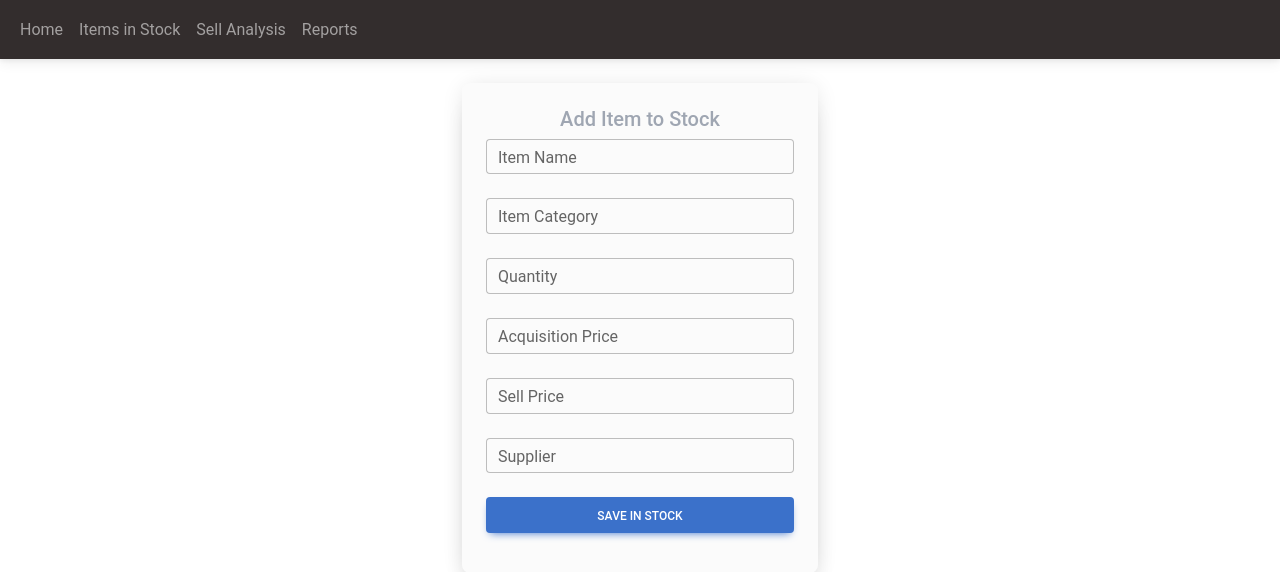
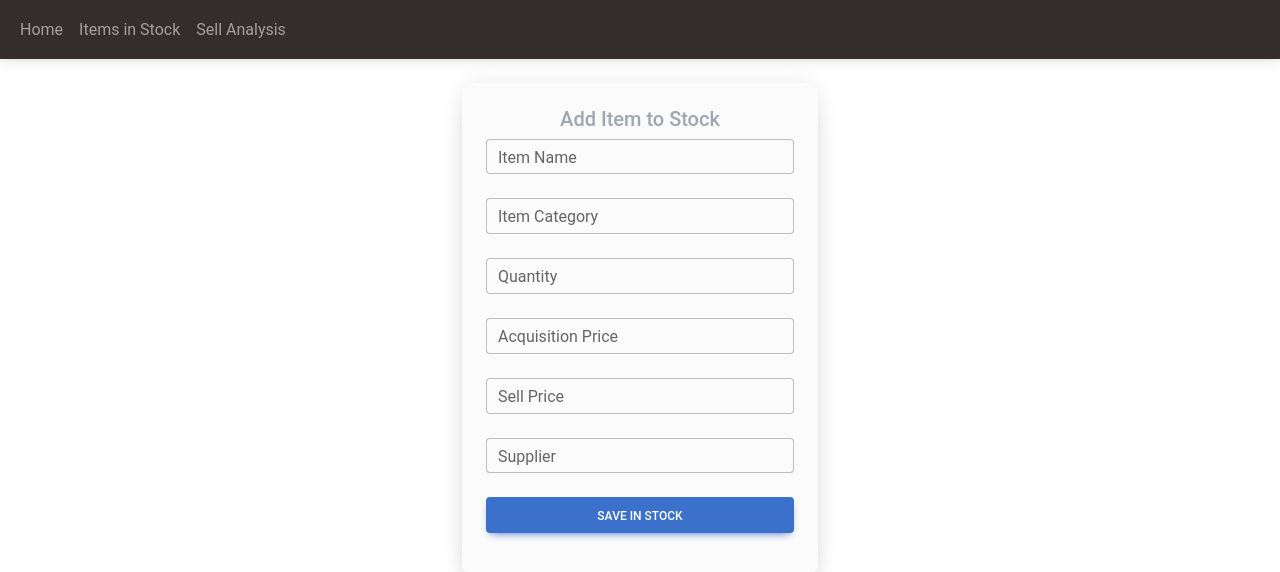
Before and after one commit to leandrolau94/Stock-System-Management-Postgresql-Django, a Django app: page / in a window 1280 px wide. Shown: the top 572 px of the page. Run offline with Django 4.2, Linux system fonts and the light colour scheme.

Commit message:
setting up for deploying on render cloud service

```diff
--- a/stock/templates/stock/header.html
+++ b/stock/templates/stock/header.html
@@ -23,9 +23,6 @@
               <li class="nav-item">
                 <a class="nav-link" href="{% url 'stock:stock_sell_list' %}">Sell Analysis</a>
               </li>
-              <li class="nav-item">
-                <a class="nav-link" href="#">Reports</a>
-              </li>
             </ul>
           </div>
         </div>
--- a/stock/views.py
+++ b/stock/views.py
@@ -4,8 +4,6 @@ from django.urls import reverse
 from django.utils import timezone
 from django.views import generic
 from .models import Item
-from reportlab.lib import colors
-from reportlab.lib.pagesizes import letter, inch
 from fpdf import FPDF
 from fpdf.fonts import FontFace
 import datetime
```
Also changed, not shown: requirements.txt (+4 -85 lines).
